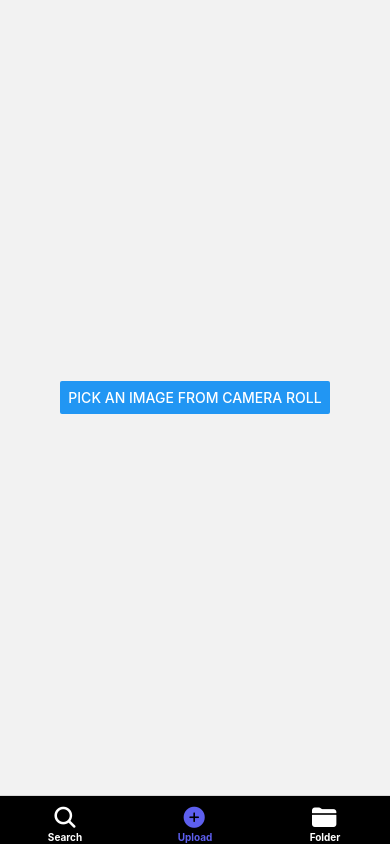
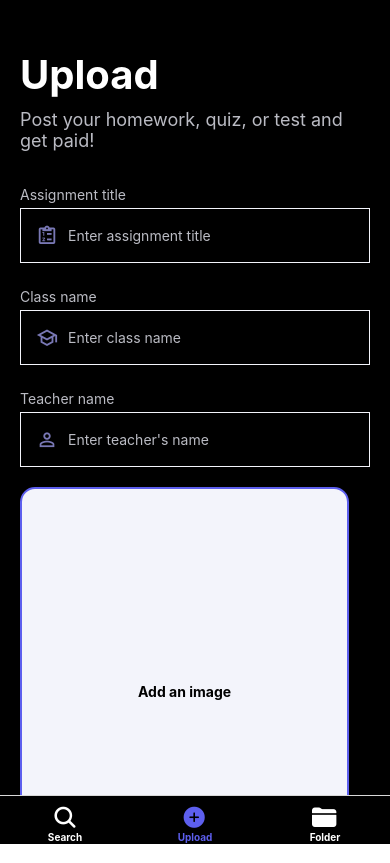
Before and after one commit to TonyCha3713/OperationChegg, a React Native app: screen /Post in a window 390 px wide. Built offline with nearby package versions, Linux system fonts and the light colour scheme.

Commit message:
finished upload page

```diff
--- a/package.json
+++ b/package.json
@@ -24,6 +24,7 @@
     "react-native-image-crop-picker": "^0.39.0",
     "react-native-safe-area-context": "4.5.0",
     "react-native-screens": "~3.20.0",
+    "react-native-slider": "^0.11.0",
     "react-native-snap-carousel": "^3.9.1",
     "react-native-vector-icons": "^9.2.0",
     "usehooks-ts": "^2.9.1",
--- a/src/navigation/index.js
+++ b/src/navigation/index.js
@@ -13,8 +13,8 @@ const Navigation = () => {
     <NavigationContainer>
       <Stack.Navigator screenOptions={{headerShown: false}}>
         <Stack.Screen name="Tabs" component={Tabs} />
+        <Stack.Screen name="Registration" component={Registration} />
         <Stack.Screen name="FindSchool" component={FindSchool} />
-        <Stack.Screen name="Registration" component={Registration} />
         <Stack.Screen name="Login" component={Login} />
       </Stack.Navigator>
     </NavigationContainer>
--- a/src/screens/PostTab.js
+++ b/src/screens/PostTab.js
@@ -1,60 +1,202 @@
 import React, { useState, useEffect } from 'react';
-import { Button, Image, View, Platform, ScrollView, FlatList, Dimensions } from 'react-native';
+import { Image, View, Platform, RefreshControl, SafeAreaView, ScrollView, FlatList, ScrollAreaView, Dimensions, StyleSheet, TouchableOpacity, Text } from 'react-native';
 import * as ImagePicker from 'expo-image-picker';
 import Carousel from 'react-native-snap-carousel';
 import COLORS from '../colors/colors'
+import { Colors } from 'react-native/Libraries/NewAppScreen';
+import Input from '../components/Input';
+import Button from '../components/Button';
+import Slider from 'react-native-slider';
+import Loader from './Loader';
 export const SLIDER_WIDTH = Dimensions.get('window').width + 80
 export const ITEM_WIDTH = Math.round(SLIDER_WIDTH * 0.7)
 
 
-const PostTab = () => {
+const PostTab = ({navigation}) => {
   const isCarousel = React.useRef(null)
   const [image, setImage] = useState(null);
+  const [index, setIndex] = useState(0);
+  const [loading, setLoading] = useState(false);
+  const [price, setPrice] = useState(200);
+  const [errors, setErrors] = useState({});
+  const [form, setForm] = useState({
+    title: '',
+    className: '',
+    teacherName: '',
+  })
   const pickImage = async () => {
     // No permissions request is necessary for launching the image library
     let imageList = [];
     let result = await ImagePicker.launchImageLibraryAsync({
-      mediaTypes: ImagePicker.MediaTypeOptions.All,
-      // allowsEditing: true,
       allowsMultipleSelection: true,
-      selectionLimit: 5,
+      selectionLimit: 10,
       aspect: [4, 3],
       quality: 1,
     });
 
     if (!result.canceled) {
+      setLoading(true)
       result.assets.map((image) => {
         imageList.push(image)
       })
       setImage(imageList)
+      setImage(null)
+      setForm({title: '', className: '', teacherName: ''})
+      setLoading(false)
     }
   };
+  const Submit = () => {
+      let valid = true
+      if(!form.title) {
+        handleOnError("Please input assignment title", 'title')
+        valid = false;
+      }
+      if(!form.className) {
+        handleOnError("Please input class name", 'className')
+        valid = false;
+      }
+      if(!form.title) {
+        handleOnError("Please input teacher's name", 'teacherName')
+        valid = false;
+      }
+      if(!image) {
+        valid = false;
+      }
+
+      if (valid) {
+        setLoading(true);
+        setTimeout(() => {
+          setLoading(false)
+          navigation.navigate("Search")
+      }, 2500)
+      }
+  }
+  const handleOnChange = (text, form) => {
+    setForm(prevState => ({...prevState, [form]: text}))
+  }
+ const handleOnError = (errorMessage, form) => {
+    setErrors((prevState) => ({...prevState, [form]: errorMessage}));
+  }
 
   return (
-    <View style={{ flex: 1, alignItems: 'center', justifyContent: 'center' }}>
-      <Button title="Pick an image from camera roll" onPress={pickImage} />
-      {image &&
+    <SafeAreaView style={{backgroundColor: COLORS.black, flex: 1}}>
+      <Loader visible={loading}/>
+      <ScrollView contentContainerStyle={{paddingTop: 50, paddingHorizontal: 20}}>
+        <Text style={{color: COLORS.white, fontSize: 40, fontWeight: 'bold'}}>Upload</Text>
+        <Text style={{color: COLORS.grey, fontSize: 18, marginVertical: 10}}>Post your homework, quiz, or test and get paid!</Text>
+        <View style={{marginVertical: 20}}>
+          <Input
+            iconName="clipboard-list-outline"
+            label="Assignment title"
+            placeholder="Enter assignment title"
+            placeholderTextColor={COLORS.grey}
+            onChangeText={text => handleOnChange(text, 'title')}
+            error={errors.title}
+            onFocus={() => {
+                handleOnError(null, 'title');
+            }}
+          />
+          <Input
+            iconName="school-outline"
+            label="Class name"
+            placeholder="Enter class name"
+            placeholderTextColor={COLORS.grey}
+            onChangeText={text => handleOnChange(text, 'className')}
+            error={errors.className}
+            onFocus={() => {
+                handleOnError(null, 'className');
+            }}
+          />
+          <Input
+            iconName="account-outline"
+            label="Teacher name"
+            placeholder="Enter teacher's name"
+            placeholderTextColor={COLORS.grey}
+            onChangeText={text => handleOnChange(text, 'teacherName')}
+            error={errors.teacherName}
+            onFocus={() => {
+                handleOnError(null, 'teacherName');
+            }}
+          />
+          <View style={styles.slider}>
+          {
+           image ? (
+            <>
               <Carousel
-            layout='defualt'
-            layoutCardOffset={9}
+                layout='stack'
+                layoutCardOffset={20}
                 ref={isCarousel}
                 data={image}
                 renderItem={({item, index}) => (
                   <View key={index}>
                     <Image
                       source={{ uri: item.uri }}
-                  style={{width: 200, height: 200}}
+                      style={{width: ITEM_WIDTH, height: ITEM_WIDTH+80, borderRadius: 15, borderColor: COLORS.blue, borderWidth: 2}}
                     />
                   </View>
                 )}
+                onSnapToItem={(index) => setIndex(index)}
                 sliderWidth={SLIDER_WIDTH}
                 itemWidth={ITEM_WIDTH}
                 inactiveSlideShift={0}
                 useScrollView={true}
               />
+              <Button title="Add image" onPress={pickImage}/>
+            </>
+            ) : (
+              <TouchableOpacity style={styles.noImage} onPress={pickImage}>
+                <Text style={styles.text}>Add an image</Text>
+              </TouchableOpacity>
+            )
           }
           </View>
+          <View>
+            <Text style={{color: COLORS.grey, fontSize: 14}}>Price</Text>
+            <Text style={{ color: COLORS.white, fontWeight: 'bold', fontSize: 30, alignSelf: 'center'}}>{price}  =  ${price/1000}</Text>
+            <Slider
+              minimumValue={0}
+              maximumValue={1000}
+              value={200}
+              step={100}
+              minimumTrackTintColor={COLORS.blue}
+              thumbTintColor={COLORS.blue}
+              onValueChange={value => setPrice(value)}
+            />
+          </View>
+          <Button title="Submit" onPress={Submit}/>
+        </View>
+      </ScrollView>
+    </SafeAreaView>
   );
 };
 
-export default PostTab;``
+const styles = StyleSheet.create({
+  container: {
+    flex: 1,
+    backgroundColor: COLORS.black,
+    paddingHorizontal: 40,
+    justifyContent: 'center',
+    alignItems: 'center'
+  },
+  noImage: {
+    backgroundColor: COLORS.light,
+    height: ITEM_WIDTH + 80,
+    width: ITEM_WIDTH,
+    borderRadius: 15,
+    borderColor: COLORS.blue,
+    borderWidth: 2,
+    justifyContent: 'center',
+    alignItems: 'center',
+    marginBottom: 20,
+  },
+  text: {
+    color: COLORS.black,
+    fontWeight: 'bold'
+  },
+  slider: {
+    alignItems: 'center',
+    width: ITEM_WIDTH
+  }
+})
+
+export default PostTab;
```
Also changed, not shown: 1 other file (tests, documents, lock files or other folders). Lines whose indentation alone changed are shown as unchanged.
